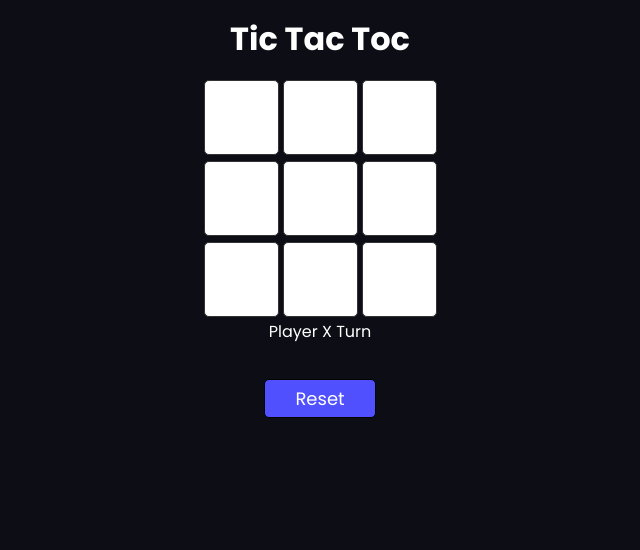
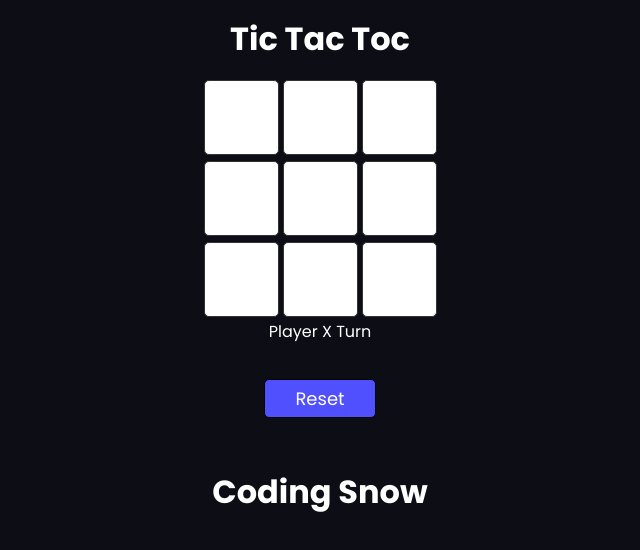
Before and after one commit to Coding-Snow/game, a plain HTML site: page index.html in a window 1280 px wide. Shown: the whole page, without its empty margins (320-960 px from the left). Drawn offline with Linux system fonts and the light colour scheme.

Commit message:
Update index.html

```diff
--- a/index.html
+++ b/index.html
@@ -34,6 +34,7 @@
 <div class="reset">
   <button class="resetBtn">reset</button>
 </div>
+<h1 class="cSnow">coding snow</h1>
 <script src="main.js"></script>
 </body>
 </html>
```
